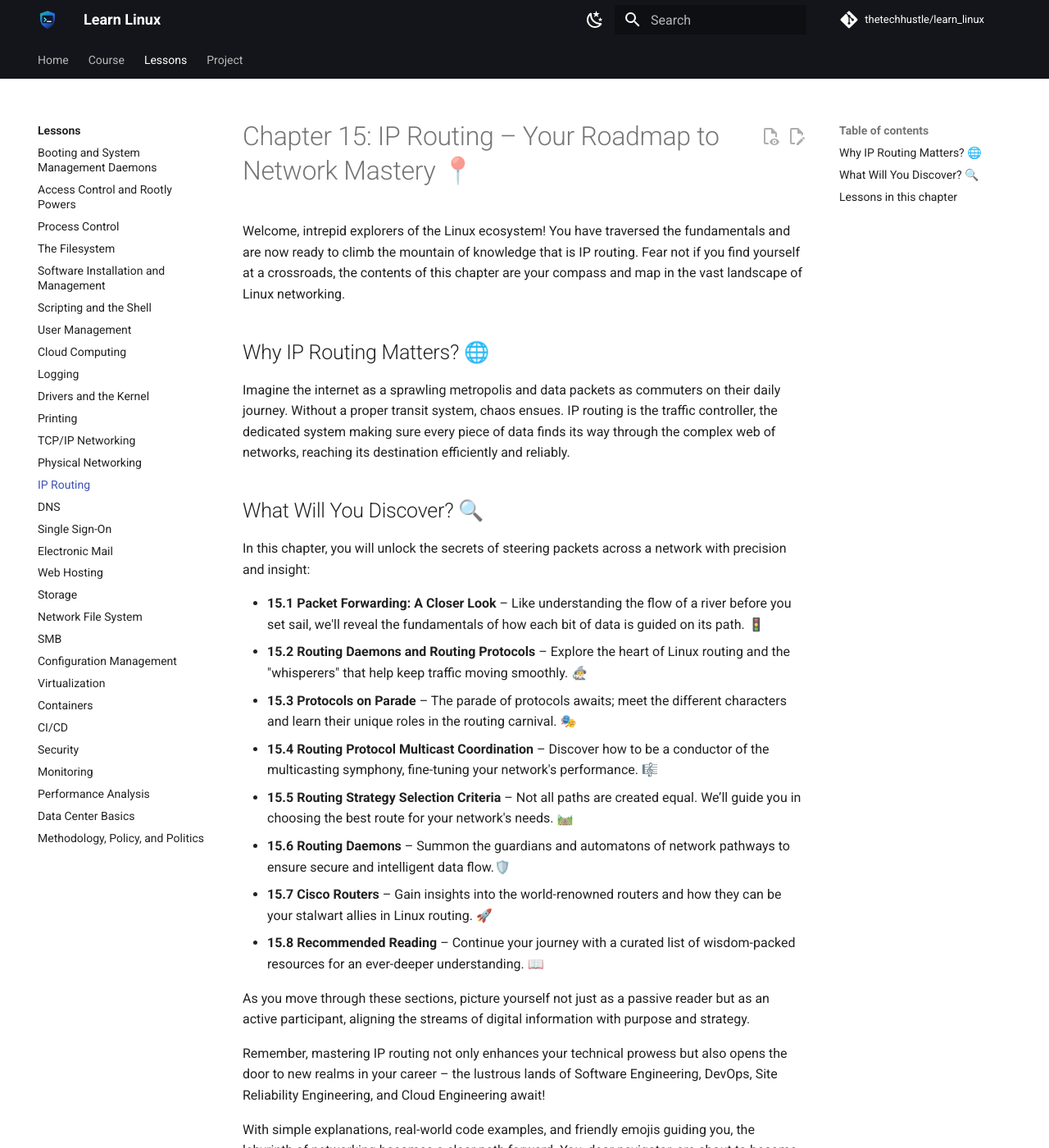
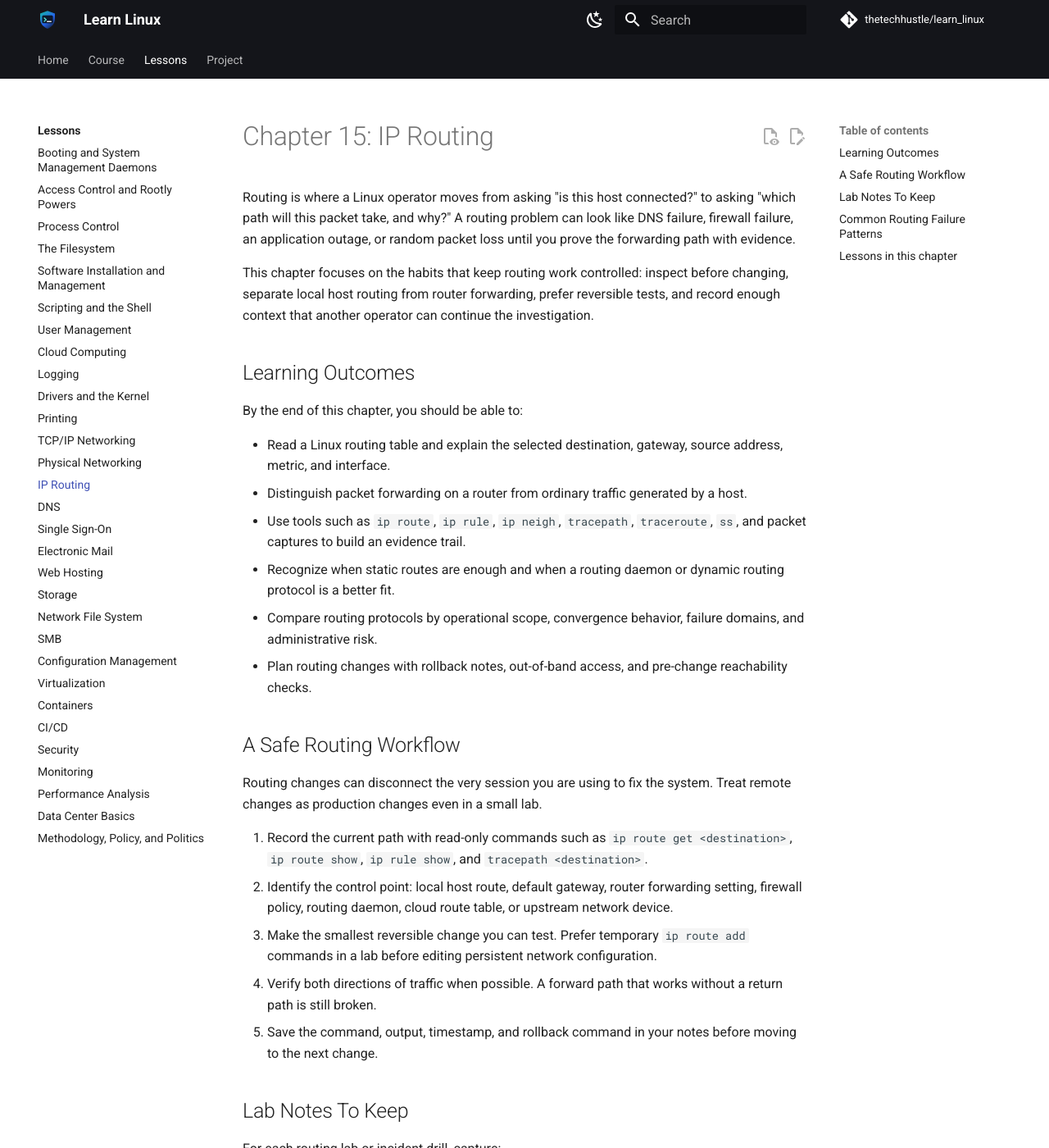
Before and after one commit to thetechhustle/learn_linux, an MkDocs documentation site: the page built from docs/lessons/15_ip_routing/README.md, in a window 1280 px wide and 1400 px high. Shown: the whole window at 82% size. Built offline with MkDocs 1.6.1 and Material for MkDocs 9.7.7, drawn with Linux system fonts in a browser that asks for light colours; comment, search, counter and statistics services are not loaded; some of the changed text lies outside the part shown.

Commit message:
Improve Chapter 15 routing overview (#125)
Co-authored-by: Jules Ai <jules@Juless-Air.ts.net lan>

```diff
--- a/docs/lessons/15_ip_routing/README.md
+++ b/docs/lessons/15_ip_routing/README.md
@@ -1,43 +1,61 @@
-# Chapter 15: IP Routing – Your Roadmap to Network Mastery 📍
+# Chapter 15: IP Routing
 
-Welcome, intrepid explorers of the Linux ecosystem! You have traversed the fundamentals and are now ready to climb the mountain of knowledge that is IP routing. Fear not if you find yourself at a crossroads, the contents of this chapter are your compass and map in the vast landscape of Linux networking.
+Routing is where a Linux operator moves from asking "is this host connected?" to asking "which path will this packet take, and why?" A routing problem can look like DNS failure, firewall failure, an application outage, or random packet loss until you prove the forwarding path with evidence.
 
-## Why IP Routing Matters? 🌐
+This chapter focuses on the habits that keep routing work controlled: inspect before changing, separate local host routing from router forwarding, prefer reversible tests, and record enough context that another operator can continue the investigation.
 
-Imagine the internet as a sprawling metropolis and data packets as commuters on their daily journey. Without a proper transit system, chaos ensues. IP routing is the traffic controller, the dedicated system making sure every piece of data finds its way through the complex web of networks, reaching its destination efficiently and reliably.
+## Learning Outcomes
 
-## What Will You Discover? 🔍
+By the end of this chapter, you should be able to:
 
-In this chapter, you will unlock the secrets of steering packets across a network with precision and insight:
+- Read a Linux routing table and explain the selected destination, gateway, source address, metric, and interface.
+- Distinguish packet forwarding on a router from ordinary traffic generated by a host.
+- Use tools such as `ip route`, `ip rule`, `ip neigh`, `tracepath`, `traceroute`, `ss`, and packet captures to build an evidence trail.
+- Recognize when static routes are enough and when a routing daemon or dynamic routing protocol is a better fit.
+- Compare routing protocols by operational scope, convergence behavior, failure domains, and administrative risk.
+- Plan routing changes with rollback notes, out-of-band access, and pre-change reachability checks.
 
-- **15.1 Packet Forwarding: A Closer Look** – Like understanding the flow of a river before you set sail, we'll reveal the fundamentals of how each bit of data is guided on its path. 🚦
-- **15.2 Routing Daemons and Routing Protocols** – Explore the heart of Linux routing and the "whisperers" that help keep traffic moving smoothly. 🧙‍♂️
-- **15.3 Protocols on Parade** – The parade of protocols awaits; meet the different characters and learn their unique roles in the routing carnival. 🎭
-- **15.4 Routing Protocol Multicast Coordination** – Discover how to be a conductor of the multicasting symphony, fine-tuning your network's performance. 🎼
-- **15.5 Routing Strategy Selection Criteria** – Not all paths are created equal. We’ll guide you in choosing the best route for your network's needs. 🛤️
-- **15.6 Routing Daemons** – Summon the guardians and automatons of network pathways to ensure secure and intelligent data flow.🛡️
-- **15.7 Cisco Routers** – Gain insights into the world-renowned routers and how they can be your stalwart allies in Linux routing. 🚀
-- **15.8 Recommended Reading** – Continue your journey with a curated list of wisdom-packed resources for an ever-deeper understanding. 📖
+## A Safe Routing Workflow
 
-As you move through these sections, picture yourself not just as a passive reader but as an active participant, aligning the streams of digital information with purpose and strategy.
+Routing changes can disconnect the very session you are using to fix the system. Treat remote changes as production changes even in a small lab.
 
-Remember, mastering IP routing not only enhances your technical prowess but also opens the door to new realms in your career – the lustrous lands of Software Engineering, DevOps, Site Reliability Engineering, and Cloud Engineering await!
+1. Record the current path with read-only commands such as `ip route get <destination>`, `ip route show`, `ip rule show`, and `tracepath <destination>`.
+2. Identify the control point: local host route, default gateway, router forwarding setting, firewall policy, routing daemon, cloud route table, or upstream network device.
+3. Make the smallest reversible change you can test. Prefer temporary `ip route add` commands in a lab before editing persistent network configuration.
+4. Verify both directions of traffic when possible. A forward path that works without a return path is still broken.
+5. Save the command, output, timestamp, and rollback command in your notes before moving to the next change.
 
-With simple explanations, real-world code examples, and friendly emojis guiding you, the labyrinth of networking becomes a clear path forward. You, dear navigator, are about to become a maestro of the networks, and the knowledge you acquire here will illuminate your journey far beyond the scope of this chapter.
+## Lab Notes To Keep
 
-Sharpen your focus and ready your mind – the adventure through the world of Linux IP routing begins now. Let the data flow begin! 🌟🐧🌍
+For each routing lab or incident drill, capture:
+
+- the source and destination addresses you tested
+- the route selected by `ip route get`
+- neighbor evidence for local next hops
+- traceroute or tracepath output before and after the change
+- any firewall, NAT, cloud, or router configuration that affects the path
+- the rollback step you would use if the change made access worse
+
+## Common Routing Failure Patterns
+
+- A missing or wrong default route sends all off-link traffic nowhere useful.
+- Two systems can reach the same router, but the router is not forwarding between networks.
+- The forward route exists, but the return route is missing or points to a different gateway.
+- Multiple routes match the same destination and the metric or policy rule selects the unexpected one.
+- MTU problems allow small probes to pass while larger application traffic stalls.
+- Firewalls or NAT rules hide the real routing symptom until you test each layer separately.
 
 <!-- lesson-index:start -->
 
 ## Lessons in this chapter
 
-- [15.1 Packet Forwarding: A Closer Look 🚦](15.1_packet_forwarding-_a_closer_look.md)
-- [15.2 Routing Daemons and Routing Protocols 🧙‍♂️](15.2_routing_daemons_and_routing_protocols.md)
-- [15.3 Protocols On Parade 🎭](15.3_protocols_on_parade.md)
-- [15.4 Routing Protocol Multicast Coordination 🎼](15.4_routing_protocol_multicast_coordination.md)
-- [15.5 Routing Strategy Selection Criteria 🛤️](15.5_routing_strategy_selection_criteria.md)
-- [15.6 Routing Daemons 🛡️](15.6_routing_daemons.md)
+- [15.1 Packet Forwarding: A Closer Look](15.1_packet_forwarding-_a_closer_look.md)
+- [15.2 Routing Daemons and Routing Protocols](15.2_routing_daemons_and_routing_protocols.md)
+- [15.3 Protocols on Parade](15.3_protocols_on_parade.md)
+- [15.4 Routing Protocol Multicast Coordination](15.4_routing_protocol_multicast_coordination.md)
+- [15.5 Routing Strategy Selection Criteria](15.5_routing_strategy_selection_criteria.md)
+- [15.6 Routing Daemons](15.6_routing_daemons.md)
 - [15.7 Cisco Routers](15.7_cisco_routers.md)
-- [15.8 Recommended Reading 📖](15.8_recommended_reading.md)
+- [15.8 Recommended Reading](15.8_recommended_reading.md)
 
 <!-- lesson-index:end -->
```
